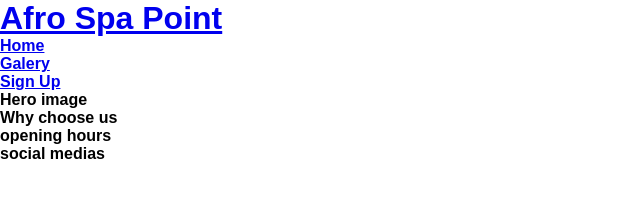
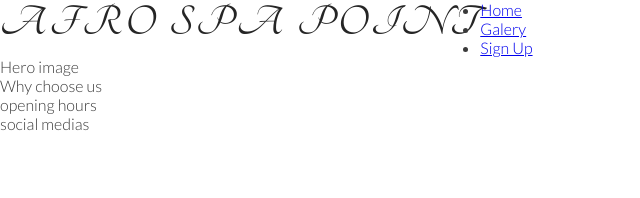
Before and after one commit to Ngesila/Afro-Spa-Point, a plain HTML site: page index.html in a window 1280 px wide. Shown: the whole page, without its empty margins (0-640 px from the left). Drawn offline with Linux system fonts and the light colour scheme.

Commit message:
Add style for heading and logo

```diff
--- a/assets/css/style.css
+++ b/assets/css/style.css
@@ -7,6 +7,22 @@
 }
 
 body {
-    font-family: Tanerine, sans-serif;
-    font-weight: 700;
+    font-family: Lato, sans-serif;
+    font-weight: 300;
+    color: #3a3a3a;
 }
+
+/* headings and logo*/
+
+h1, h2 {
+    font-family: Tangerine, sans-serif;
+    text-transform: uppercase;
+    letter-spacing: 4px;
+    color: #252525;
+}
+
+#logo {
+    float: left;
+    font-size:280%;
+
+}
--- a/index.html
+++ b/index.html
@@ -13,7 +13,7 @@
 <body>
     <header>
         <a href="index.html">
-        <h1>Afro Spa Point</h1></a>
+        <h1 id="logo">Afro Spa Point</h1></a>
         <nav>
             <ul>
                 <li>
```
